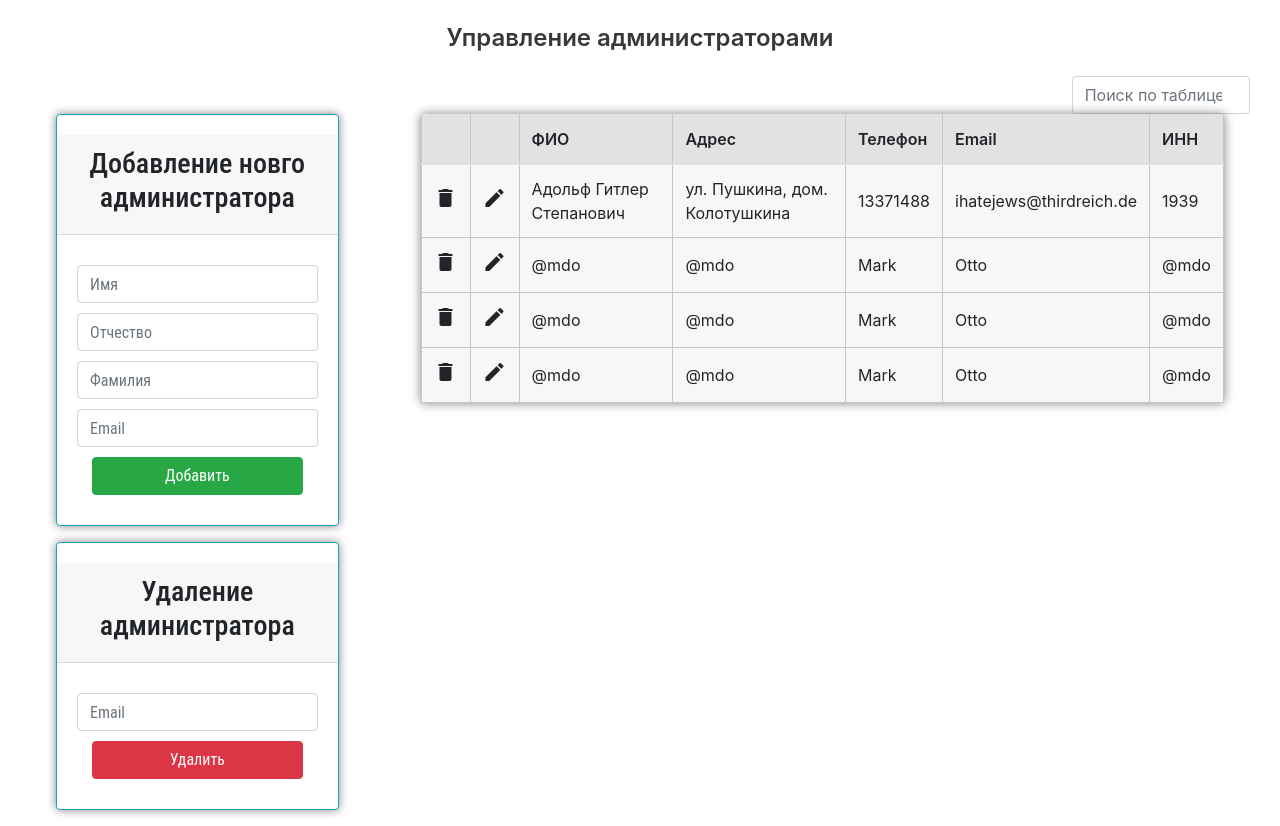
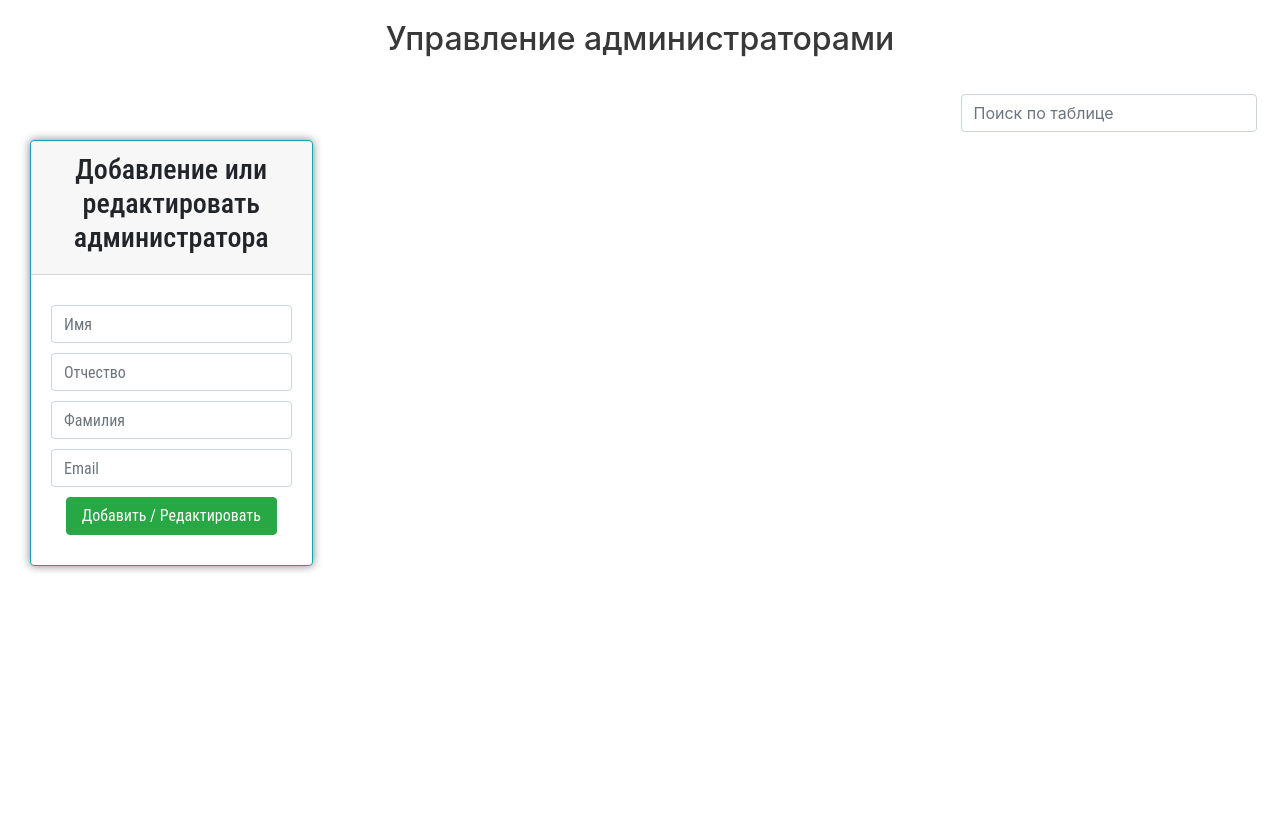
Before and after one commit to Aubury/MVCProject, a PHP site: page /views/ViewAdminPage/admins.php in a window 1280 px wide. Shown: the part 88-914 px from the top of the page. After the commit the page ends 660 px from the top, so only its background shows below. Run offline with PHP 8.4, Linux system fonts and the light colour scheme; some libraries are stand-ins or nearby versions.

Commit message:
createTableAdmin

```diff
--- a/config/routes.php
+++ b/config/routes.php
@@ -39,6 +39,7 @@
     "inf/photos"        => "PhotoPage/TotalPhoto/adm/supAdm",
     "inf/budget"        => "BudgetPage/TotalInf/adm/supAdm",
     "inf/project"       => "ProjectPage/GetInfoProject/adm/supAdm",
+    "inf/admins"        => "AdminPage/TotalInfoAdmins/supAdm",
 
     "log/login"         => "Login/LogIn/none"
 
--- a/controllers/ControllerAdminPage.php
+++ b/controllers/ControllerAdminPage.php
@@ -21,8 +21,6 @@
     public function actionAddAdmin()
     {
         $obj =(array)json_decode($_GET['value']);
-        $obj['password'] = substr(hash('sha256', $obj['email'] . time()), rand(0, 40), 10);
-
         $this->m->addAdmin($obj);
     }
 
@@ -31,6 +29,10 @@
 
         $this->m->DeleteAdmin($_POST['email']);
     }
+    public function actionTotalInfoAdmins()
+    {
+        $this->m->TotalInf();
+    }
 
 
 
--- a/views/ViewAdminPage/admins.php
+++ b/views/ViewAdminPage/admins.php
@@ -54,11 +54,11 @@
 <div class="container-fluid">
   <div class="row justify-content-center topTxt">
     <div class="col-12 reports">
-        <span>Управление администраторами</span>
+        <h2>Управление администраторами</h2>
        </div>
   </div>
   <div class="row">
-      <div class="col-4 col-lg-2 offset-lg-10">
+      <div class="col-4 col-md-3 offset-md-9 p-2">
             <input onkeyup="tableSearch()" class="form-control mr-sm-3" id="searchAdmins" type="search" placeholder="Поиск по таблице" aria-label="Search">
 
       </div>
@@ -66,98 +66,24 @@
   <div class="row justify-content-around">
     <div class="col-3 ReportInfo">
         <div class="card border-info  mb-3">
-            <div class="card-header reports"><h3>Добавление новго администратора</h3></div>
+            <div class="card-header"><h3>Добавление или редактировать администратора</h3></div>
             <div class="card-body">
                 <form name="formAddAdmins" action="#" method="get">
                     <p><input type="text" class="form-control"  name="name" placeholder="Имя">
-                        <span class="italic"></span></p>
                     <p><input type="text" class="form-control"  name="patronymic" placeholder="Отчество">
-                        <span class="italic"></span></p>
                     <p><input type="text"  class="form-control" name="surname" placeholder="Фамилия">
-                        <span class="italic"></span></p>
                     <p><input type="email" class="form-control" name="email" placeholder="Email">
-                        <span class="italic"></span></p>
-                    <p class="col-12 col-xl-12"> <button class="btn btn-block btn-success" type="submit">Добавить</button></p>
-
+                    <p class="col-12 col-xl-12"> <button class="btn btn-block btn-success" type="submit">Добавить / Редактировать</button></p>
                 </form>
                 <span class="italic"></span>
             </div>
           </div>
-        <div class="card border-info  mb-3">
-            <div class="card-header reports"><h3>Удаление администратора</h3></div>
-            <div class="card-body">
-                <form name="formDelAdmin" action="#" method="post">
-                    <p><input type="email" class="form-control" name="email" placeholder="Email">
-                        <span class="italic"></span></p>
-                    <p class="col-12 col-xl-12"><button class="btn btn-block btn-danger" type="submit">Удалить</button></p>
-                </form>
-                <span class="italic"></span>
-            </div>
-        </div>
-
     </div>
 
-    <div class="col-8 border-warning">
-        <table class="tableAdmins table table-hover">
-            <thead>
-              <tr>
-                <th scope="col"></th>
-                <th scope="col"></th>
-                <th scope="col">ФИО</th>
-                <th scope="col">Адрес</th>
-                <th scope="col">Телефон</th>
-                <th scope="col">Email</th>
-                <th scope="col">ИНН</th>
-              </tr>
-            </thead>
-            <tbody>
-              <tr>
-                <td><i class="material-icons">delete</i></td>
-                <td><i class="material-icons">create</i></td>
-                <td>Адольф Гитлер Степанович</td>
-                <td>ул. Пушкина, дом. Колотушкина</td>
-                <td>13371488</td>
-                <td>ihatejews@thirdreich.de</td>
-                <td>1939</td>
-              </tr>
-              <tr>
-                  <td><i class="material-icons">delete</i></td>
-                  <td><i class="material-icons">create</i></td>
-                  <td>@mdo</td>
-                  <td>@mdo</td>
-                  <td>Mark</td>
-                  <td>Otto</td>
-                  <td>@mdo</td>
-              </tr>
-              <tr>
-                  <td><i class="material-icons">delete</i></td>
-                  <td><i class="material-icons">create</i></td>
-                  <td>@mdo</td>
-                  <td>@mdo</td>
-                  <td>Mark</td>
-                  <td>Otto</td>
-                  <td>@mdo</td>
-              </tr>
-              <tr>
-                  <td><i class="material-icons">delete</i></td>
-                  <td><i class="material-icons">create</i></td>
-                  <td>@mdo</td>
-                  <td>@mdo</td>
-                  <td>Mark</td>
-                  <td>Otto</td>
-                  <td>@mdo</td>
-              </tr>
-
-
-            </tbody>
-          </table>
+    <div class="col-9 border-warning">
+        <table class="tableAdmins table table-hover"></table>
     </div>
-
-
-
   </div>
-
-
 </div>
 
 <script><?php include_once ROOT . "/views/ViewSuperAdminPage/js/bootstrap.min.js"?></script>
--- a/views/ViewAdminPage/js/scriptAdmin.js
+++ b/views/ViewAdminPage/js/scriptAdmin.js
@@ -1,47 +1,55 @@
 let rex = {
     formAdd : document.forms['formAddAdmins'],
     formDel : document.forms['formDelAdmin'],
-    arrInp  : document.forms['formAddAdmins'].querySelectorAll('.form-control')
+    arrInp  : document.forms['formAddAdmins'].querySelectorAll('.form-control'),
+    table   : document.querySelector('.tableAdmins'),
+    massAdm : [],
+    arrIcDel: [],
+    arrIcEd : []
 };
+//-----------------------------------------------------------------------------------------------------------------
+const massInp = function massInputsForm() {
 
+    let form = rex.formAdd;
+    const inpArr = [
+        {
+            inp: form['name'],
+            name: 'name',
+        },
+        {
+            inp: form['patronymic'],
+            name: 'patronymic',
+        },
+        {
+            inp: form['surname'],
+            name: 'surname',
+
+        },
+        {
+            inp: form['email'],
+            name: 'email',
+
+        },
+    ];
+
+    return inpArr;
+}
 //-----------------------------------------------------------------------------------------------------------------
-//Обработчик отправки.
 rex.formAdd.addEventListener('submit', function (ev) {
 
     ev.preventDefault();
 
     let form = rex.formAdd;
-    const inpArr = [
-        {
-            inp     : form['name'],
-            name    : 'name',
-        },
-        {
-            inp     : form['patronymic'],
-            name    : 'patronymic',
-        },
-        {
-            inp     : form['surname'],
-            name    : 'surname',
-
-        },
-        {
-            inp     : form['email'],
-            name    : 'email',
-
-        },
-    ];
-
-    let answ = {};
+        inpArr = massInp(),
+            answ = {};
 
     inpArr.forEach((el) => {
-        answ[el.name] = el.inp.value;
+           answ[el.name] = el.inp.value;
 
     });
 
     sendObj(answ);
 });
-
 //-----------------------------------------------------------------------------------------------------
 function sendObj(answ) {
 
@@ -54,28 +62,114 @@
             for(let i=0; i<rex.arrInp.length; i++){
 
                 rex.arrInp[i].value = '';
+                getAllAdmins();
             }
         });
 }
 //------------------------------------------------------------------------------------------------------
-rex.formDel.addEventListener('submit', function (ev) {
-
-    ev.preventDefault();
-
+const delAdmin = function DeleteAdmin(ev){
 
     const url = '/reg/delAdmin',
-          fD = new FormData(),
-        form = rex.formDel;
+        fD = new FormData();
+    let  data = '';
 
-    fD.append('email',form['email'].value);
+    if(ev.target.hasAttribute('id'))
+    {
+        data = ev.target.id.slice(ev.target.id.indexOf('_')+1);
+    }
+
+    fD.append('email', data);
 
     fetch(url,{
         method: "POST",
         body: fD
     }).then( response => response.text())
         .then( text => {
-            rex.formDel.nextElementSibling.innerHTML = text;
-            form['email'].value = '';
+            window.location.reload();
         });
 
-})
+}
+//-------------------------------------------------------------------------------------------------------
+const getAllAdmins = function getAll()
+{
+    fetch('/inf/admins').then( data => data.json())
+        // .then( arr => console.log(arr));
+        .then(arr=>{ createTable(arr);
+                             rex.massAdm = arr;})
+
+}
+//-------------------------------------------------------------------------------------------------------
+const createTable = function createAdminsTable(arr){
+
+    // rex.massAdmins = arr;
+    const table = rex.table;
+    //   Удаляю всех детей!!!
+    while(table.hasChildNodes()){
+        table.removeChild(table.firstChild);
+    }
+    //Формирую строки
+    let trs = "<tr><th>Delete</th><th>Edit</th><th>ФИО</th><th>Email</th><th>Должность</th><th>Последний визит</th></tr>";
+    arr.forEach(el=>{
+        trs = `${trs}<tr><td class="iconsDel"><i class="material-icons" id="del_${el.email}">delete</i></td>
+                         <td class="iconsEd"><i class="material-icons" id="ed_${el.email}">create</i></td>
+                         <td>${el.surname}<br>${el.name}<br>${el.patronymic}<br></td>
+                         <td>${el.email}</td>
+                         <td>${el.role}</td>
+                         <td>${el.last_visit}<br></td></tr>`;
+    });
+
+    table.innerHTML = trs;
+
+
+    rex.arrIcDel.push(document.querySelectorAll(".iconsDel"));
+    rex.arrIcEd.push(document.querySelectorAll(".iconsEd"));
+    addListtenerDel(rex.arrIcDel[0]);
+    addListtenerEd(rex.arrIcEd[0]);
+
+}
+//----------------------------------------------------------------------------------------------------
+const fillInp = function fillInputsForm(arr){
+
+    const inpArr = massInp();
+
+    for(let i = 0; i < inpArr.length; i++){
+        for (key in arr) {
+            if(inpArr[i].name === key){
+                inpArr[i].inp.value = arr[key];
+            }
+        }
+    }
+}
+//--------------------------------------------------------------------------------------------------
+const getMassindex = function getMassIndexById(ev)
+{
+    const arr = rex.massAdm;
+    let data = '';
+    if(ev.target.hasAttribute('id')){
+
+        data = ev.target.id.slice(ev.target.id.indexOf('_')+1);
+        arr.forEach( el =>{
+            if(el.email === data){
+                fillInp(el);
+            }
+
+        });
+    }
+}
+//---------------------------------------------------------------------------------------------------
+const addListtenerDel = function addToArrListenerDel(arr){
+    for (let i = 0; i < arr.length; i++ ){
+
+        arr[i].addEventListener('click', delAdmin);
+    }
+}
+//----------------------------------------------------------------------------------------------------
+const addListtenerEd = function addToArrListenerEd(arr){
+    for (let i = 0; i < arr.length; i++ ){
+
+        arr[i].addEventListener('click', getMassindex);
+    }
+}
+//-------------------------------------------------------------------------------------------------
+
+getAllAdmins();
--- a/views/ViewProjectPage/js/scriptProject.js
+++ b/views/ViewProjectPage/js/scriptProject.js
@@ -111,7 +111,7 @@
                         <div class="p-2 flex-grow-1">Бюджет: <span class="italic">${el.budget}</span></div>
                         <div class="p-2 flex-grow-1">Собрали: <span class="italic">${el.raiser_money}</span></div>
                       </div>
-                      <div class="container">
+                      <div class="container p-2">
 
                                  <div class="row">
 
--- a/views/ViewProjectPage/projects.php
+++ b/views/ViewProjectPage/projects.php
@@ -60,7 +60,7 @@
         </div>
     </div>
     <div class="row">
-        <div class="col-4 col-md-3 offset-md-8 p-2">
+        <div class="col-4 col-md-3 offset-md-9 p-2">
             <input onkeyup="tableSearch()" class="form-control mr-sm-3" id="searchProjects" type="search" placeholder="Поиск по таблице" aria-label="Search">
         </div>
     </div>
--- a/views/ViewUsersPage/js/scriptUsers.js
+++ b/views/ViewUsersPage/js/scriptUsers.js
@@ -220,11 +220,11 @@
 
 
     //Формирую строки
-    let trs = "<tr><th></th><th>ФИО</th><th>Контакты</th><th>Проект</th><th>Общая сумма вложений</th><th>Проплатили</th><th>Дата последней оплаты</th></tr>";
+    let trs = "<tr><th>Edit</th><th>ФИО</th><th>Контакты</th><th>Проект</th><th>Общая сумма вложений</th><th>Проплатили</th><th>Дата последней оплаты</th></tr>";
     arr.forEach(el=>{
         trs = `${trs}<tr><td class="icons"><i class="material-icons" id="${el.email}">create</i></td>
                          <td>${el.surname}<br>${el.name}<br>${el.patronymic}<br></td>
-                         <td>Тел: ${el.telephon}<br>Email: ${el.email}<br>Адрес: ${el.address}<br>ИНН: ${el.tax_code}<br></td>
+                         <td class="tdTextLeft">Тел: ${el.telephon}<br>Email: ${el.email}<br>Адрес: ${el.address}<br>ИНН: ${el.tax_code}<br></td>
                          <td>${el.project_name}<br></td>
                          <td>${el.share_investment}<br></td>
                          <td>${el.invest_amount}<br></td>
--- a/views/css/style.css
+++ b/views/css/style.css
@@ -130,7 +130,8 @@
     background-color: #e2e2e2;
     border: 1px solid #c6c6c6;
     min-height: 50px;
-    /*text-align: center !important;*/
+    text-align: center !important;
+    vertical-align: center;
     font-weight: 600;
 
 }
@@ -138,6 +139,7 @@
     border: 1px solid #c6c6c6;
     min-height: 50px;
     vertical-align: middle !important;
+    text-align: center;
 
 }
 tr{
@@ -226,3 +228,6 @@
     border-radius: 5px;
     box-shadow: 0px 0px 10px gray;
 }
+.tdTextLeft{
+    text-align: left !important;
+}
```
Also changed, not shown: models/ModelAdminPage.php (+41 -3 lines), 1 other file.
